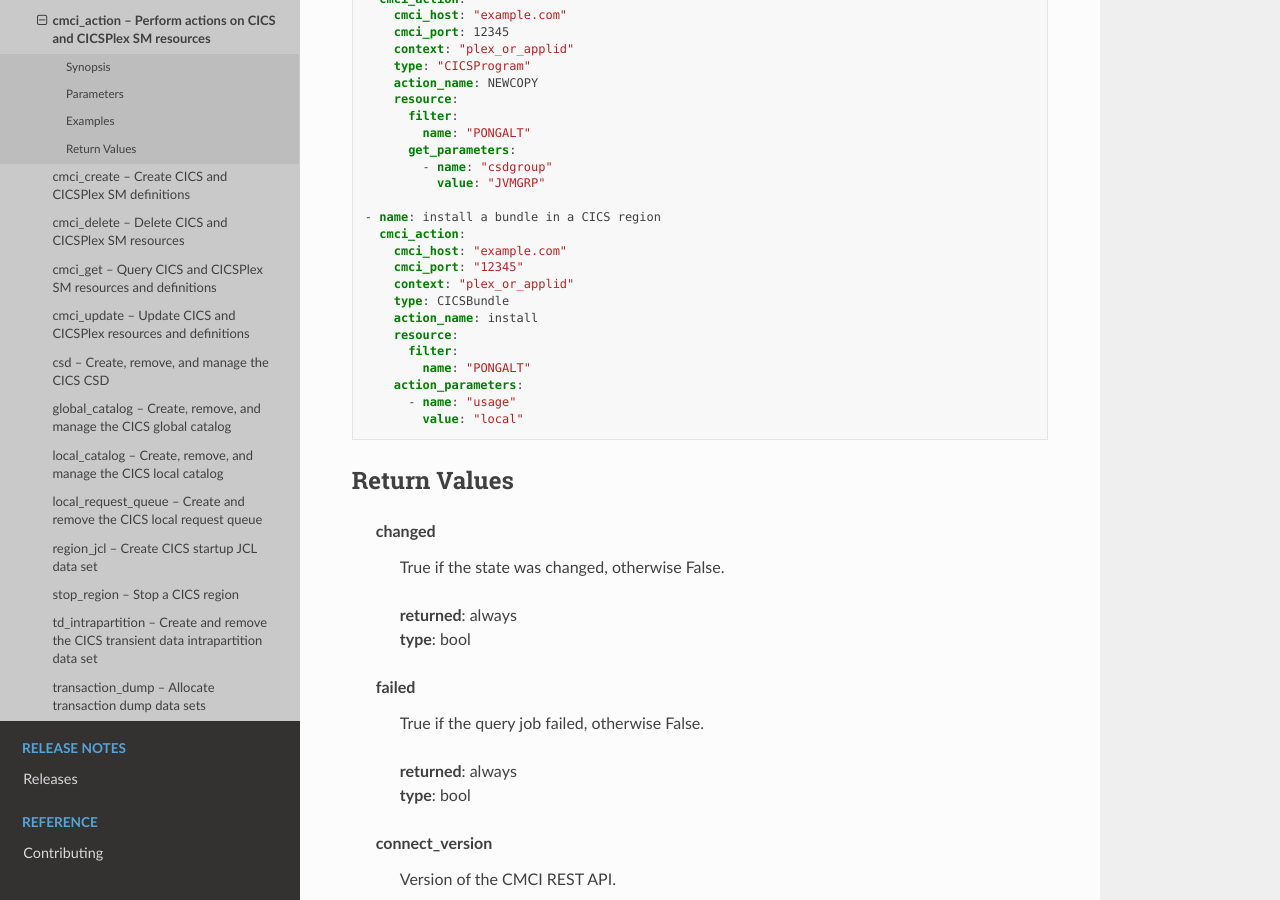
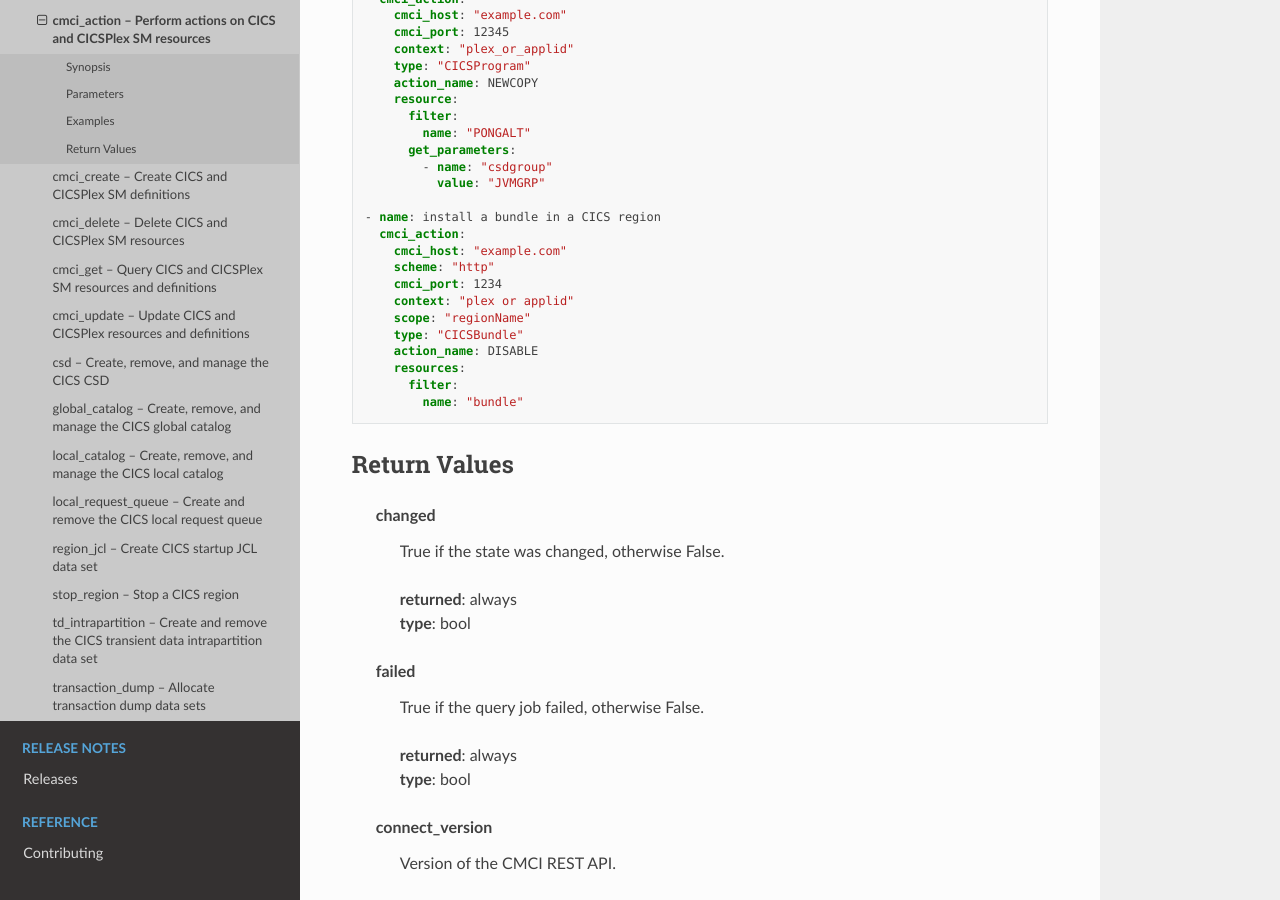
Before and after one commit to ansible-collections/ibm_zos_cics, a Sphinx documentation site: the page built from docs/source/modules/cmci_action.rst, in a window 1280 px wide and 900 px high, scrolled down 6976 px. Built offline with Sphinx 7.4.7 and the Read the Docs theme 3.1.0, drawn with Linux system fonts in a browser that asks for light colours.

Commit message:
Added missing attributes to examples.

```diff
--- a/docs/source/modules/cmci_action.rst
+++ b/docs/source/modules/cmci_action.rst
@@ -374,16 +374,15 @@ Examples
    - name: install a bundle in a CICS region
      cmci_action:
        cmci_host: "example.com"
-       cmci_port: "12345"
-       context: "plex_or_applid"
-       type: CICSBundle
-       action_name: install
-       resource:
+       scheme: "http"
+       cmci_port: 1234
+       context: "plex or applid"
+       scope: "regionName"
+       type: "CICSBundle"
+       action_name: DISABLE
+       resources:
          filter:
-           name: "PONGALT"
-       action_parameters:
-         - name: "usage"
-           value: "local"
+           name: "bundle"
 
 
 
--- a/docs/source/modules/cmci_create.rst
+++ b/docs/source/modules/cmci_create.rst
@@ -226,6 +226,7 @@ Examples
        cmci_port: 12345
        context: "plex_or_applid"
        type: "CICSDefinitionBundle"
+       scope: "cics region"
        attributes:
          name: PONGALT
          bundledir: /u/ibmuser/bundle/pong/pongbundle_1.0.0
--- a/docs/source/modules/cmci_delete.rst
+++ b/docs/source/modules/cmci_delete.rst
@@ -326,7 +326,7 @@ Examples
        cmci_port: 12345
        context: "plex_or_applid"
        type: CICSBundle
-       resource:
+       resources:
          filter:
            name: "PONGALT"
 
--- a/docs/source/modules/cmci_get.rst
+++ b/docs/source/modules/cmci_get.rst
@@ -395,6 +395,7 @@ Examples
        cmci_cert: "./sec/ansible.pem"
        cmci_key: "./sec/ansible.key"
        context: "plex_or_applid"
+       scope: "cics region"
        type: cicsdefinitionbundle
        resources:
          filter:
--- a/docs/source/modules/cmci_update.rst
+++ b/docs/source/modules/cmci_update.rst
@@ -362,12 +362,13 @@ Examples
        cmci_host: "example.com"
        cmci_port: "12345"
        context: "plex_or_applid"
+       scope: "cics region name"
        type: "CICSDefinitionBundle"
        attributes:
          description: "New description"
        update_parameters:
          - name: csd
-       resource:
+       resources:
          filter:
            name: "PONGALT"
          get_parameters:
```
Also changed, not shown: other parts of docs/source/modules/cmci_delete.rst (+1 -0 lines), 5 other files.
